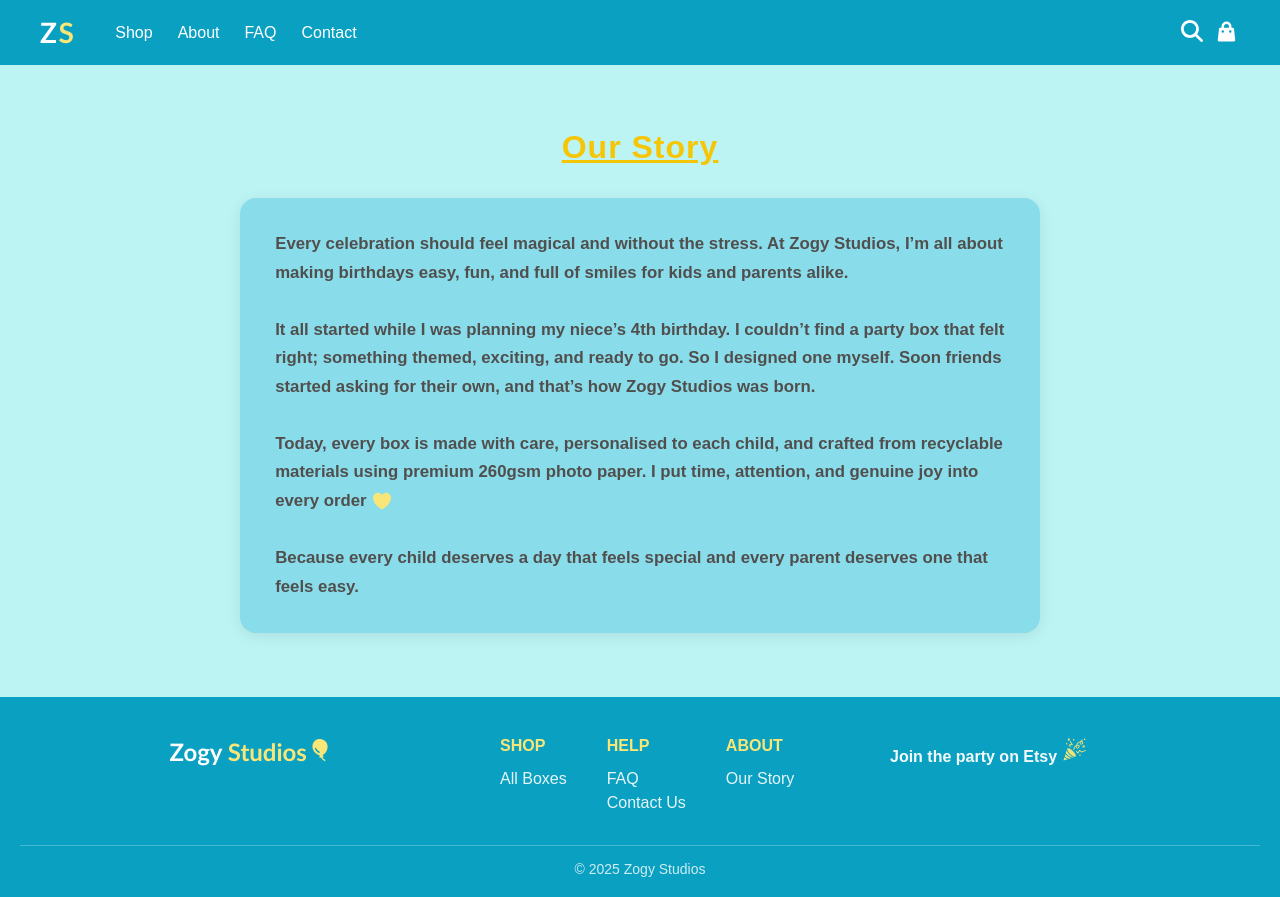
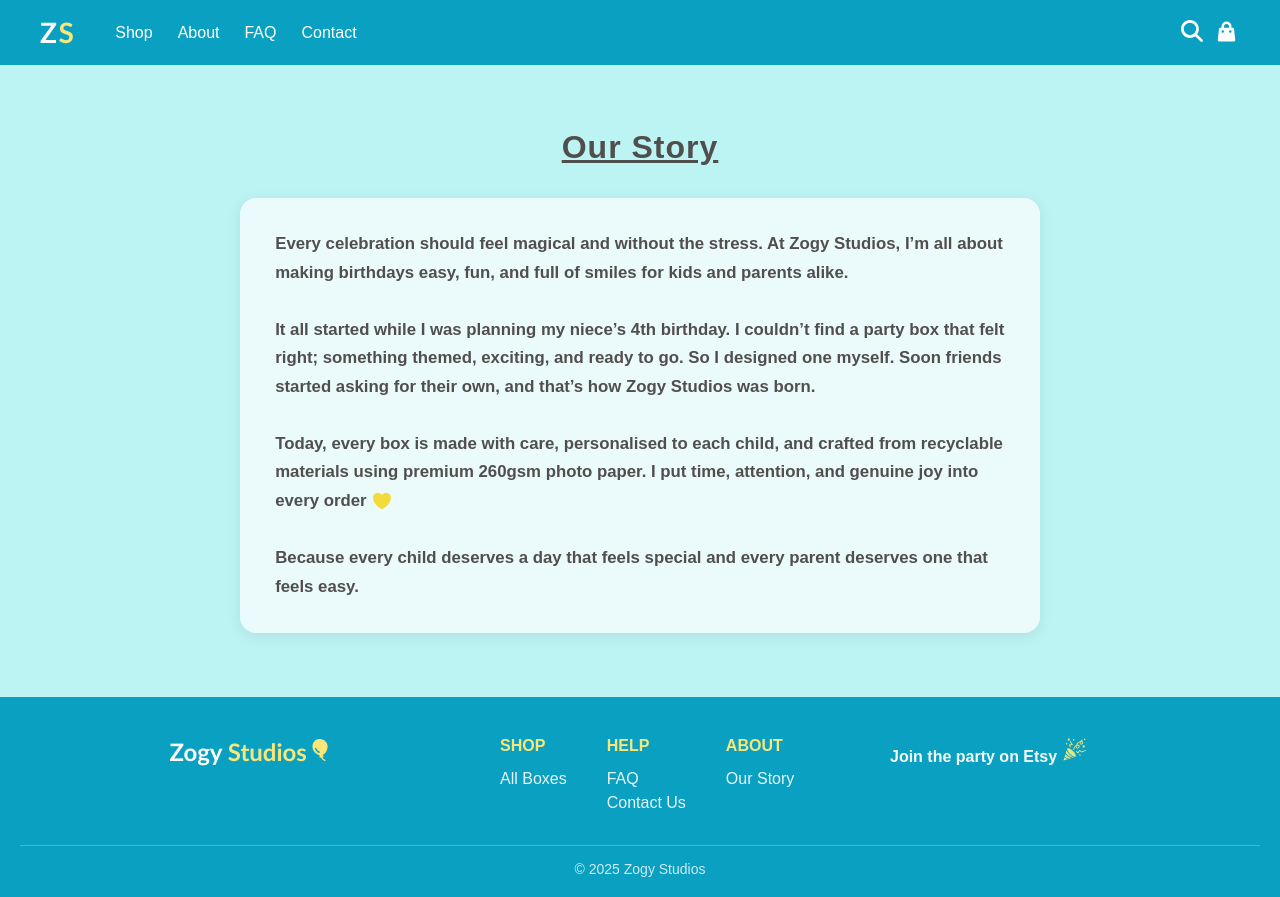
Before and after one commit to aimei60/party-box, a React (Vite) app in the folder frontend/: page /about in a window 1280 px wide. Built offline with nearby package versions, Linux system fonts and the light colour scheme.

Commit message:
changed a few of the css background and title colours from client feedback

```diff
--- a/frontend/src/css/about.css
+++ b/frontend/src/css/about.css
@@ -11,7 +11,7 @@
 }
 
 .about-title {
-    color: #f6c605;
+    color: #514e4e;
     text-align: center;
     font-size: 2rem;
     font-weight: 700;
@@ -25,7 +25,7 @@
     font-weight: 550;
     line-height: 1.7;
     color: #514e4e;
-    background: rgb(137, 221, 234);
+    background: rgb(235, 251, 252);
     padding: 2rem 2.2rem;
     border-radius: 1rem;
     box-shadow: 0 3px 15px rgba(0,0,0,0.08);
@@ -34,6 +34,6 @@
 .about-heart {
     width: 22px;
     height: 22px;
-    fill: #f8e778;
+    fill: #f3db3b;
     vertical-align: middle;
 }
--- a/frontend/src/css/faq.css
+++ b/frontend/src/css/faq.css
@@ -11,7 +11,7 @@
 }
 
 .faq-title {
-    color: #f6c605;
+    color:  #514e4e;
     text-align: center;
     font-size: 2rem;
     font-weight: 700;
@@ -25,7 +25,7 @@
     font-weight: 550;
     line-height: 1.7;
     color: #514e4e;
-    background: rgb(137, 221, 234);
+    background: rgb(235, 251, 252);
     padding: 2rem 2.2rem;
     border-radius: 1rem;
     box-shadow: 0 3px 15px rgba(0,0,0,0.08);
```
